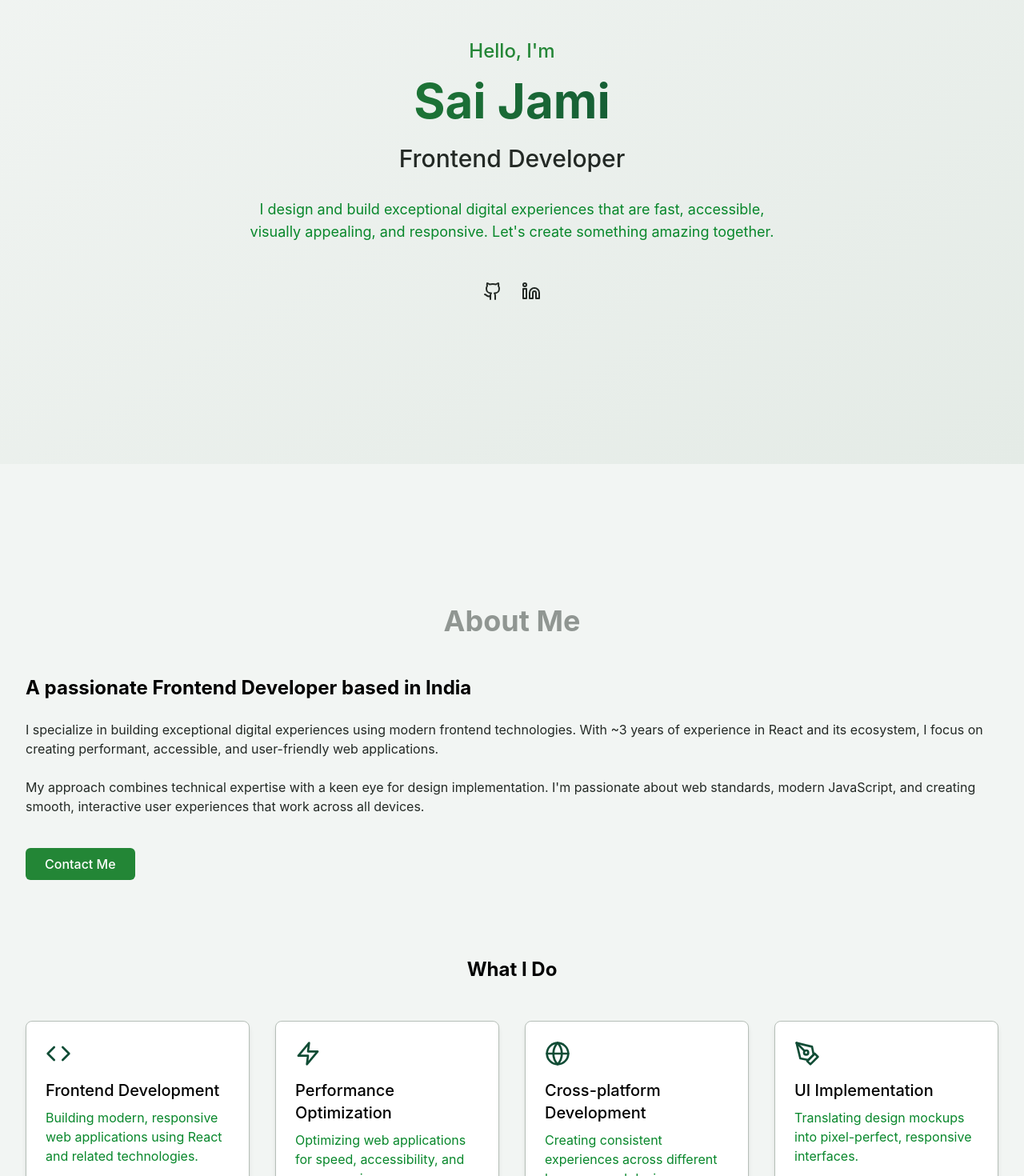
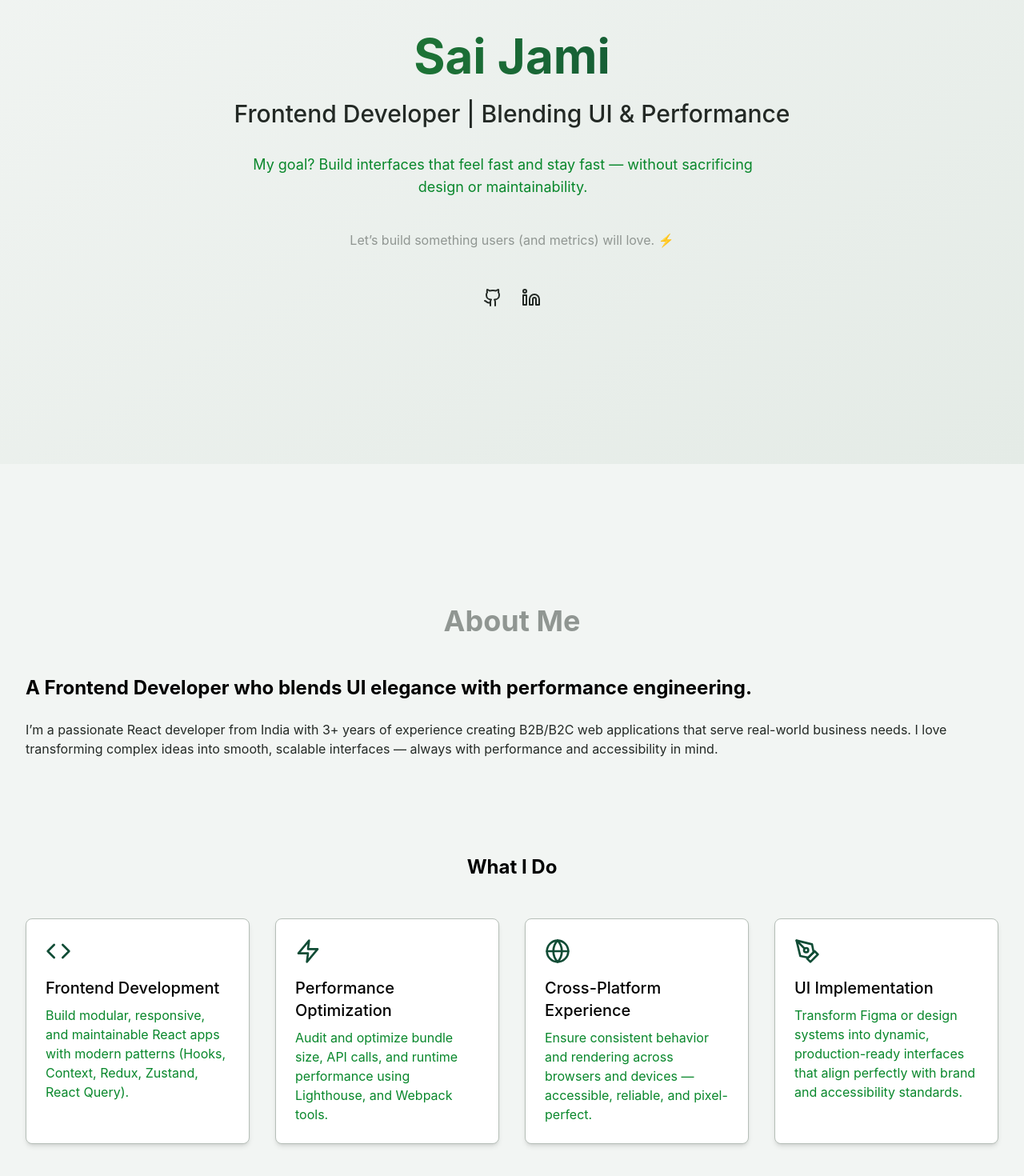
Before and after one commit to saijamii/portfolio, a React (Vite) app: page / in a window 1280 px wide. Shown: the part 220-1690 px from the top of the page at 80% size. Built offline with nearby package versions, Linux system fonts and the light colour scheme.

Commit message:
minior changes

```diff
--- a/index.html
+++ b/index.html
@@ -1,13 +1,25 @@
 <!doctype html>
 <html lang="en">
+
 <head>
   <meta charset="UTF-8" />
-    <link rel="icon" type="image/svg+xml" href="/vite.svg" />
+  <link rel="icon" type="image/x-icon" href="/favicon.png" />
   <meta name="viewport" content="width=device-width, initial-scale=1.0" />
-    <title>saijami | portfolio </title>
+  <meta name="description"
+    content="Sai Jami — Frontend Developer specializing in React, JavaScript, and building fast, accessible web experiences." />
+  <meta name="keywords"
+    content="React, Frontend Developer, JavaScript, Portfolio, Web Developer, Sai Jami, saijami , saijamii" />
+  <meta name="author" content="Sai Jami" />
+  <!-- Open Graph (for LinkedIn, Facebook, etc.) -->
+  <meta property="og:title" content="Sai Jami | Frontend Developer" />
+  <meta property="og:description" content="Creating fast, accessible, and beautiful web applications using React." />
+  <meta property="og:type" content="website" />
+  <title>saijami </title>
 </head>
+
 <body>
   <div id="root"></div>
   <script type="module" src="/src/main.tsx"></script>
 </body>
+
 </html>
--- a/src/App.jsx
+++ b/src/App.jsx
@@ -7,7 +7,6 @@ import { About } from './components/Sections/About';
 import { Skills } from './components/Sections/Skills';
 import { Timeline } from './components/Sections/Timeline';
 import { Projects } from './components/Sections/Projects';
-import { Contact } from './components/Sections/Contact';
 import { useTheme } from './context/ThemeContext';
 
 function App() {
@@ -18,7 +17,6 @@ function App() {
   const skillsRef = useRef(null);
   const timelineRef = useRef(null);
   const projectsRef = useRef(null);
-  const contactRef = useRef(null);
 
   const scrollToSection = (ref) => {
     ref.current?.scrollIntoView({ behavior: 'smooth' });
@@ -33,7 +31,6 @@ function App() {
             skills: () => scrollToSection(skillsRef),
             timeline: () => scrollToSection(timelineRef),
             projects: () => scrollToSection(projectsRef),
-            contact: () => scrollToSection(contactRef)
           }}
         />
 
@@ -44,7 +41,6 @@ function App() {
             <Skills ref={skillsRef} />
             <Timeline ref={timelineRef} />
             <Projects ref={projectsRef} />
-            <Contact ref={contactRef} />
           </AnimatePresence>
         </main>
 
--- a/src/components/Layout/Footer.jsx
+++ b/src/components/Layout/Footer.jsx
@@ -38,11 +38,6 @@ export const Footer = () => {
                 <li>
                   <a href="#projects" className="text-secondary-600 dark:text-secondary-400 hover:text-primary-600 dark:hover:text-primary-400 transition-colors">
                     Projects
-                  </a>
-                </li>
-                <li>
-                  <a href="#contact" className="text-secondary-600 dark:text-secondary-400 hover:text-primary-600 dark:hover:text-primary-400 transition-colors">
-                    Contact
                   </a>
                 </li>
               </ul>
--- a/src/components/Layout/Header.jsx
+++ b/src/components/Layout/Header.jsx
@@ -26,8 +26,8 @@ export const Header = ({ onNavigate }) => {
   return (
     <motion.header
       className={`fixed top-0 left-0 right-0 z-50 transition-all duration-300 ${isScrolled
-          ? 'bg-white/90 dark:bg-secondary-900/90 backdrop-blur-sm shadow-sm'
-          : 'bg-transparent'
+        ? 'bg-white/90 dark:bg-secondary-900/90 backdrop-blur-sm shadow-sm'
+        : 'bg-transparent'
         }`}
       initial="hidden"
       animate="visible"
@@ -70,12 +70,6 @@ export const Header = ({ onNavigate }) => {
               className="nav-link text-secondary-700 dark:text-secondary-300 hover:text-primary-600 dark:hover:text-primary-400 transition-colors"
             >
               Projects
-            </button>
-            <button
-              onClick={onNavigate.contact}
-              className="btn-primary"
-            >
-              Contact
             </button>
 
             {/* Theme Toggle */}
@@ -167,15 +161,6 @@ export const Header = ({ onNavigate }) => {
             >
               Projects
             </button>
-            <button
-              onClick={() => {
-                onNavigate.contact();
-                setIsMobileMenuOpen(false);
-              }}
-              className="block w-full py-3 px-4 bg-primary-600 hover:bg-primary-700 text-white rounded-md"
-            >
-              Contact
-            </button>
           </div>
         </motion.div>
       )}
--- a/src/components/Sections/About.jsx
+++ b/src/components/Sections/About.jsx
@@ -15,21 +15,21 @@ export const About = forwardRef((props, ref) => {
       icon: <Code className="w-8 h-8 text-primary-600 dark:text-primary-400" />,
       title: "Frontend Development",
       description:
-        "Building modern, responsive web applications using React and related technologies.",
+        "Build modular, responsive, and maintainable React apps with modern patterns (Hooks, Context, Redux, Zustand, React Query).",
     },
     {
       icon: <Zap className="w-8 h-8 text-primary-600 dark:text-primary-400" />,
       title: "Performance Optimization",
       description:
-        "Optimizing web applications for speed, accessibility, and user experience.",
+        "Audit and optimize bundle size, API calls, and runtime performance using Lighthouse, and Webpack tools.",
     },
     {
       icon: (
         <Globe className="w-8 h-8 text-primary-600 dark:text-primary-400" />
       ),
-      title: "Cross-platform Development",
+      title: "Cross-Platform Experience",
       description:
-        "Creating consistent experiences across different browsers and devices.",
+        "Ensure consistent behavior and rendering across browsers and devices — accessible, reliable, and pixel-perfect.",
     },
     {
       icon: (
@@ -37,7 +37,7 @@ export const About = forwardRef((props, ref) => {
       ),
       title: "UI Implementation",
       description:
-        "Translating design mockups into pixel-perfect, responsive interfaces.",
+        "Transform Figma or design systems into dynamic, production-ready interfaces that align perfectly with brand and accessibility standards.",
     },
   ];
 
@@ -66,31 +66,12 @@ export const About = forwardRef((props, ref) => {
             transition={{ duration: 0.5 }}
           >
             <h3 className="text-2xl font-bold mb-6 text-secondary-900 dark:text-white">
-              A passionate Frontend Developer based in India
+              A Frontend Developer who blends UI elegance with performance engineering.
             </h3>
 
             <p className="text-secondary-700 dark:text-secondary-300 mb-6">
-              I specialize in building exceptional digital experiences using
-              modern frontend technologies. With ~3 years of experience in React
-              and its ecosystem, I focus on creating performant, accessible, and
-              user-friendly web applications.
+              I’m a passionate React developer from India with 3+ years of experience creating B2B/B2C web applications that serve real-world business needs. I love transforming complex ideas into smooth, scalable interfaces — always with performance and accessibility in mind.
             </p>
-
-            <p className="text-secondary-700 dark:text-secondary-300 mb-10">
-              My approach combines technical expertise with a keen eye for
-              design implementation. I'm passionate about web standards, modern
-              JavaScript, and creating smooth, interactive user experiences that
-              work across all devices.
-            </p>
-
-            <motion.a
-              href="#contact"
-              className="btn-primary inline-block"
-              whileHover={{ scale: 1.05 }}
-              whileTap={{ scale: 0.95 }}
-            >
-              Contact Me
-            </motion.a>
           </motion.div>
 
           {/* <motion.div
@@ -156,4 +137,4 @@ export const About = forwardRef((props, ref) => {
     </section>
   );
 });
-About.displayName="About"
+About.displayName = "About"
--- a/src/components/Sections/Hero.jsx
+++ b/src/components/Sections/Hero.jsx
@@ -17,21 +17,20 @@ export const Hero = () => {
             animate={{ opacity: 1, y: 0 }}
             transition={{ duration: 0.8 }}
           >
-            <h2 className="text-xl md:text-2xl font-medium text-primary-800 dark:text-primary-500 mb-4">
+            {/* <h2 className="text-xl md:text-2xl font-medium text-primary-800 dark:text-primary-500 mb-4">
               Hello, I'm
-            </h2>
+            </h2> */}
             <h1 className="text-4xl md:text-6xl font-bold mb-6 bg-gradient-to-r from-primary-800 to-primary-600 dark:from-primary-500 dark:to-primary-700 text-transparent bg-clip-text animate-gradient bg-size-200">
               Sai Jami
             </h1>
             <h3 className="text-2xl md:text-3xl font-medium mb-8 text-secondary-700 dark:text-secondary-300">
-              Frontend Developer
+              Frontend Developer | Blending UI & Performance
             </h3>
             <p className="text-secondary-600 dark:text-primary-800 text-lg mb-10 max-w-2xl">
-              I design and build exceptional digital experiences that are fast,
-              accessible, visually appealing, and responsive. Let's create
-              something amazing together.
+              My goal? Build interfaces that feel fast and stay fast — without sacrificing design or maintainability.
+              <br />
             </p>
-
+            Let’s build something users (and metrics) will love. ⚡
             {/* <div className="flex flex-wrap justify-center gap-4">
               <motion.a
                 href="#contact"
```
Also changed, not shown: favicon.png (added). Lines whose indentation alone changed are shown as unchanged.
